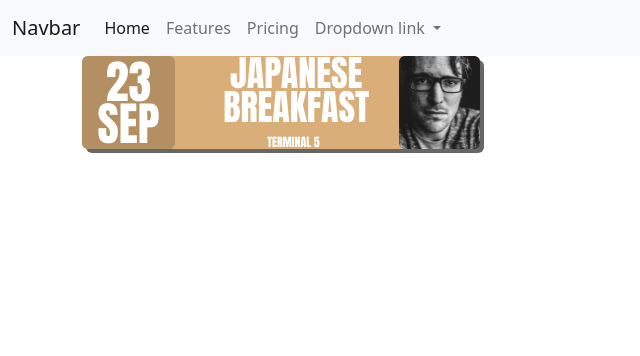
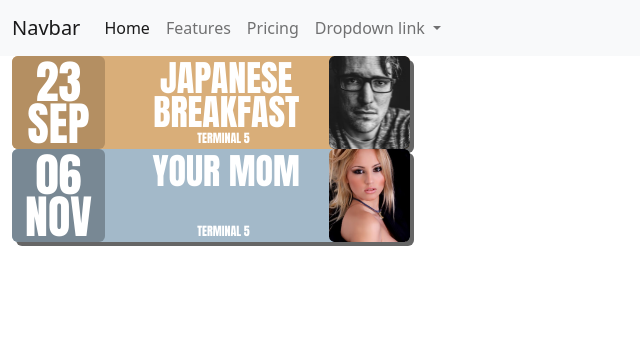
Before and after one commit to emoltz/concerts-app, a Django app: page /concerts/ in a window 1280 px wide. Shown: the top 356 px of the page, without its empty margins (0-640 px from the left). Run offline with Django 4.2, Linux system fonts and the light colour scheme; some libraries are stand-ins or nearby versions.

Commit message:
tweaks to css

```diff
--- a/src/concertlistings/templates/concert_list.html
+++ b/src/concertlistings/templates/concert_list.html
@@ -1,14 +1,22 @@
 {% extends 'base.html' %}
 {% load static %}
 {% block content %}
-    <div class="container">
+    <div class="container-fluid">
 
         <div class="card-1">
-            <div class="date">23 Sep</div>
+            <div class="accent-1 date">23 Sep</div>
             <div class="band-name">Japanese Breakfast
                 <div class="concert-location">Terminal 5</div>
             </div>
             <img src="{% static 'images/pic2.png' %}" alt="Some artist" class="artist-image img">
+
+        </div>
+     <div class="card-2">
+            <div class="accent-2 date ">06 Nov</div>
+            <div class="band-name">Your Mom
+                <div class="concert-location">Terminal 5</div>
+            </div>
+            <img src="{% static 'images/photo1.png' %}" alt="Some artist" class="artist-image img">
 
         </div>
     </div>
--- a/src/static/css/styles.css
+++ b/src/static/css/styles.css
@@ -62,13 +62,23 @@
     font-size: var(--date-font-size);
     font-weight: var(--date-font-weight);
     line-height: var(--date-line-height);
-    background-color: var(--card1accent);
+
     align-items: center;
     text-align: center;
     border-radius: 6px;
     background-size: 300px 100px;
     text-transform: uppercase;
     display: flex;
+}
+
+.accent-1{
+    background-color: var(--card1accent);
+}
+.accent-2{
+    background-color: var(--card2accent);
+}
+.accent-3{
+    background-color: var(--card3accent);
 }
 
 .band-name {
@@ -81,6 +91,7 @@
     margin-top: 1px;
     color: white;
     position: absolute;
+    top: 5px;
     left: calc(var(--cardwidth) / 3.5);
 
     width: 201px;
@@ -98,7 +109,7 @@
 
     line-height: 34px;
     left: calc(var(--cardwidth) / 6);
-
+    bottom: -25px;
 
 
     font-family: 'Impact', sans-serif;
```
